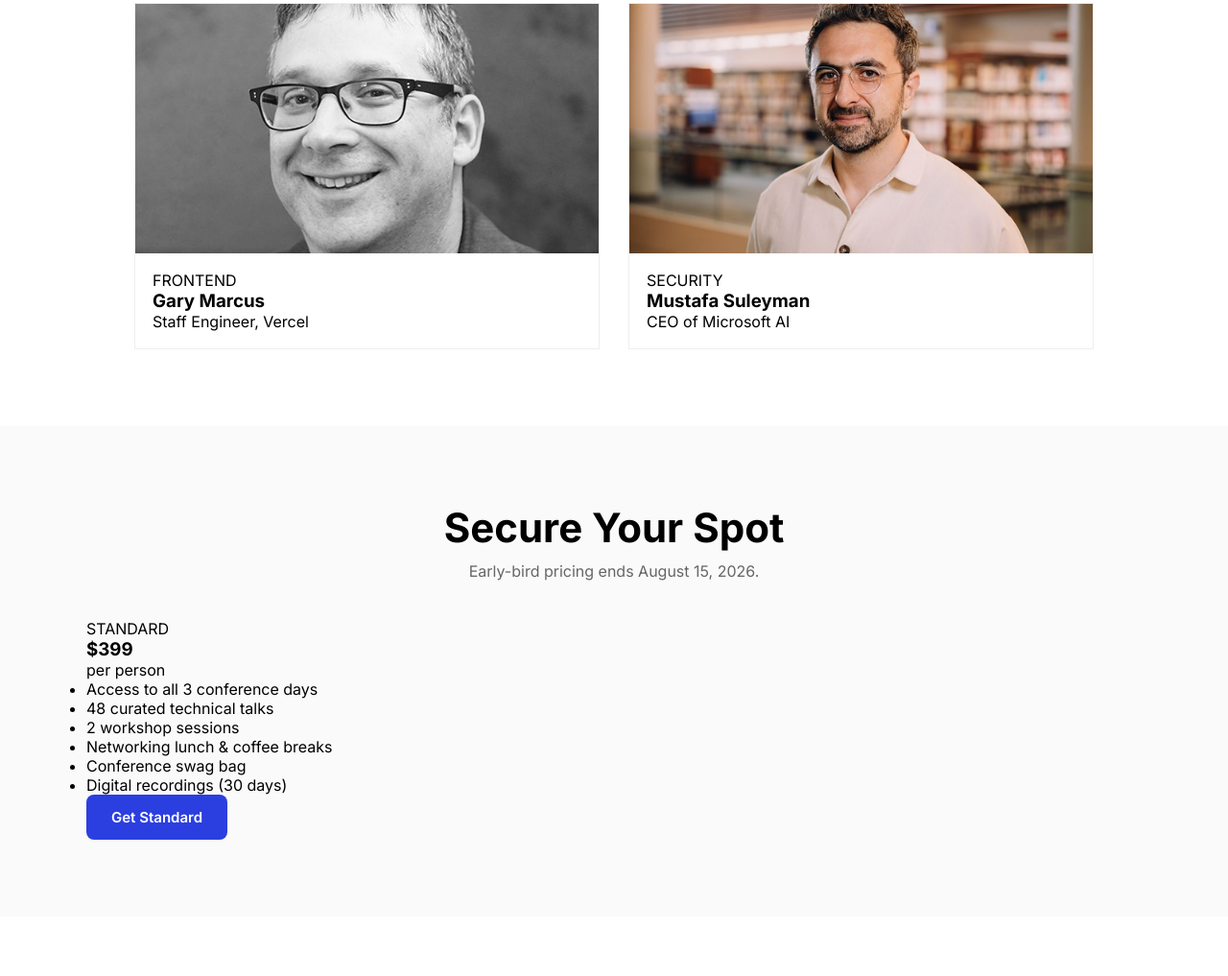
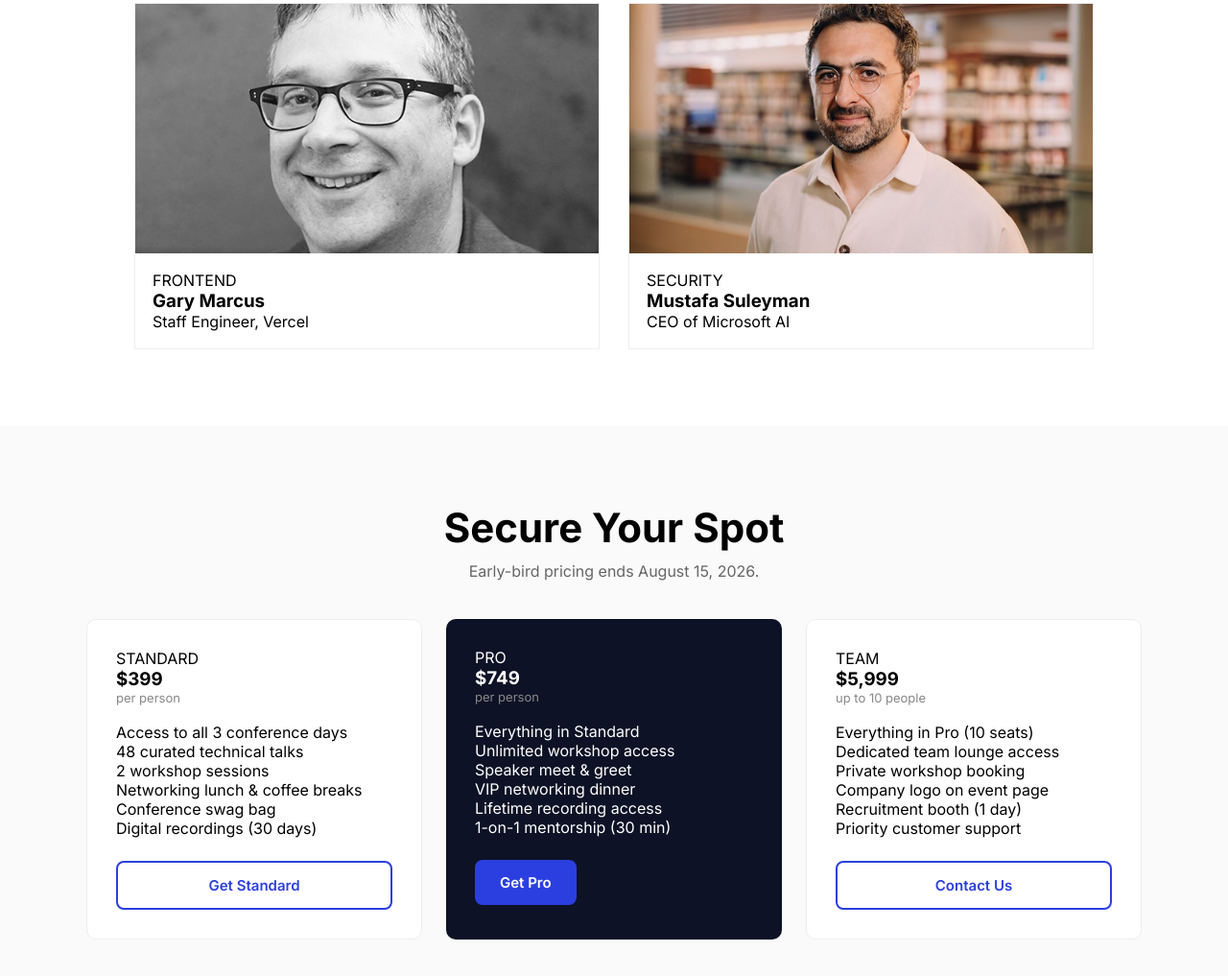
Before and after one commit to taniatajin/DevConf-2026, a plain HTML site: page index.html in a window 1280 px wide. Shown: the part 1195-2212 px from the top of the page at 96% size. Before the commit the page ends 2150 px from the top, so only its background shows below. Drawn offline with Linux system fonts and the light colour scheme.

Commit message:
price section added

```diff
--- a/index.html
+++ b/index.html
@@ -88,8 +88,6 @@
     <p class="section-subtitle">Early-bird pricing ends August 15, 2026.</p>
 
     <div class="pricing-grid">
-
-
       <div class="price-card">
         <span class="plan-label">STANDARD</span>
         <h3 class="price">$399</h3>
@@ -104,5 +102,38 @@
         </ul>
         <button class="btn btn-outline">Get Standard</button>
       </div>
-</body>
-</html>
+
+   <div class="price-card price-card-dark">
+        <span class="plan-label">PRO</span>
+        <h3 class="price">$749</h3>
+        <p class="price-note">per person</p>
+        <ul>
+          <li>Everything in Standard</li>
+          <li>Unlimited workshop access</li>
+          <li>Speaker meet &amp; greet</li>
+          <li>VIP networking dinner</li>
+          <li>Lifetime recording access</li>
+          <li>1-on-1 mentorship (30 min)</li>
+        </ul>
+        <button class="btn btn-primary">Get Pro</button>
+      </div>
+      <div class="price-card">
+        <span class="plan-label">TEAM</span>
+        <h3 class="price">$5,999</h3>
+        <p class="price-note">up to 10 people</p>
+        <ul>
+          <li>Everything in Pro (10 seats)</li>
+          <li>Dedicated team lounge access</li>
+          <li>Private workshop booking</li>
+          <li>Company logo on event page</li>
+          <li>Recruitment booth (1 day)</li>
+          <li>Priority customer support</li>
+        </ul>
+        <button class="btn btn-outline">Contact Us</button>
+      </div>
+
+    </div>
+  </section>
+
+
+  </body>
--- a/style.css
+++ b/style.css
@@ -120,3 +120,32 @@
   max-width: 1100px;
   margin: 0 auto;
 }
+
+.price-card {
+  background: #fff;
+  border: 1px solid #eee;
+  border-radius: 10px;
+  padding: 30px;
+}
+.price-card-dark {
+  background: #0d1226;
+  color: #fff;
+  border: none;
+}
+
+.btn-outline {
+  background: transparent;
+  border: 2px solid #2b3fe0;
+  color: #2b3fe0;
+  width: 100%;
+}
+.price-note {
+  font-size: 13px;
+  color: #888;
+  margin-bottom: 18px;
+}
+
+.price-card ul {
+  list-style: none;
+  margin-bottom: 24px;
+}
```
